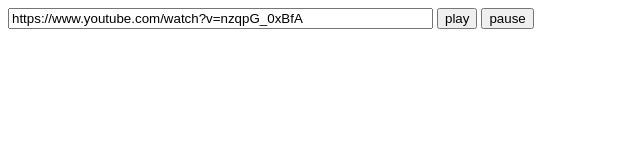
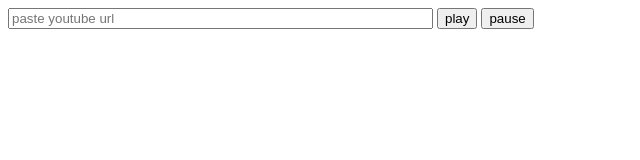
Before and after one commit to soiqualang/youtubecaster, a website: page index.html in a window 1280 px wide. Shown: the whole page, without its empty margins (0-640 px from the left). Drawn offline with nearby package versions, Linux system fonts and the light colour scheme.

Commit message:
start sript

```diff
--- a/index.html
+++ b/index.html
@@ -10,7 +10,7 @@
 
 <body>
 
-<input id="url" size="50" type="text" placeholder="paste youtube url" value="https://www.youtube.com/watch?v=nzqpG_0xBfA" />
+<input id="url" size="50" type="text" placeholder="paste youtube url" value="" />
 
 <audio id="audio" src=""></audio>
 
```
Also changed, not shown: 1 other file.
